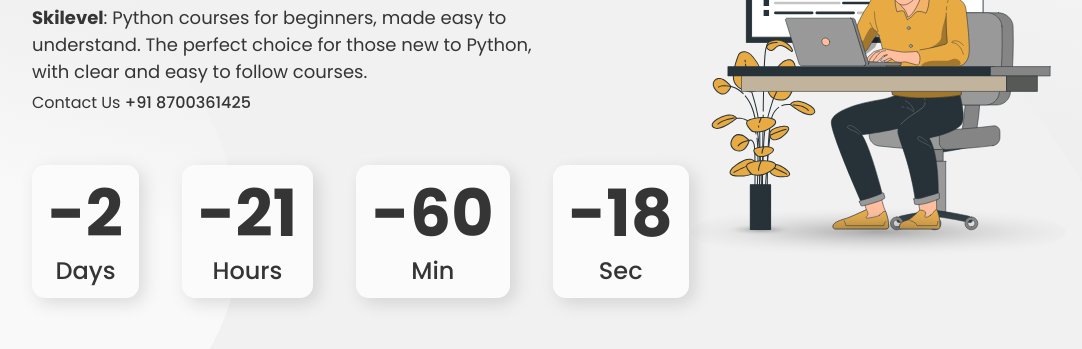
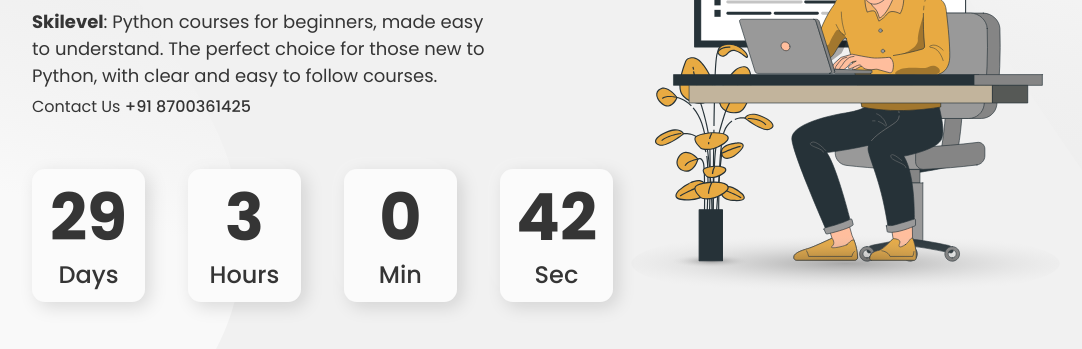
Before and after one commit to Nitinsha58/skilevel-prod, a plain HTML site: page index.html in a window 1280 px wide. Shown: the part 325-674 px from the top of the page, without its empty margins (72-1154 px from the left). Drawn offline with Linux system fonts and the light colour scheme; files whose address does not match are found by name.

Commit message:
update launch date timings

```diff
--- a/app.js
+++ b/app.js
@@ -1,5 +1,5 @@
 const countdown = ()=>{
-    const countDate = new Date('Jan 30, 2023, 10:26:00').getTime()
+    const countDate = new Date('Feb 30, 2023, 10:26:00').getTime()
     const now = new Date().getTime();
 
     const gap = countDate - now;
```
Also changed, not shown: index.html (line endings or trailing spaces).
